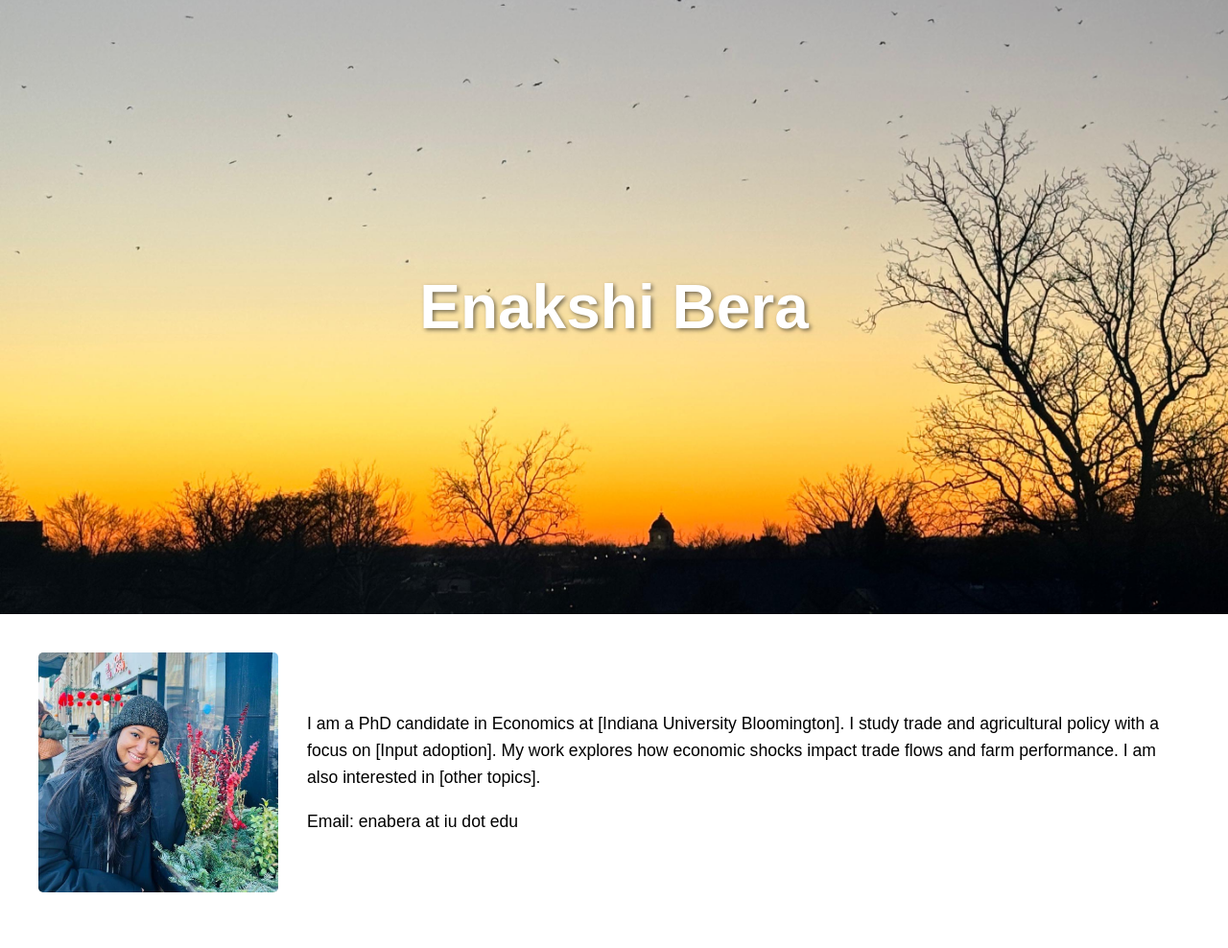
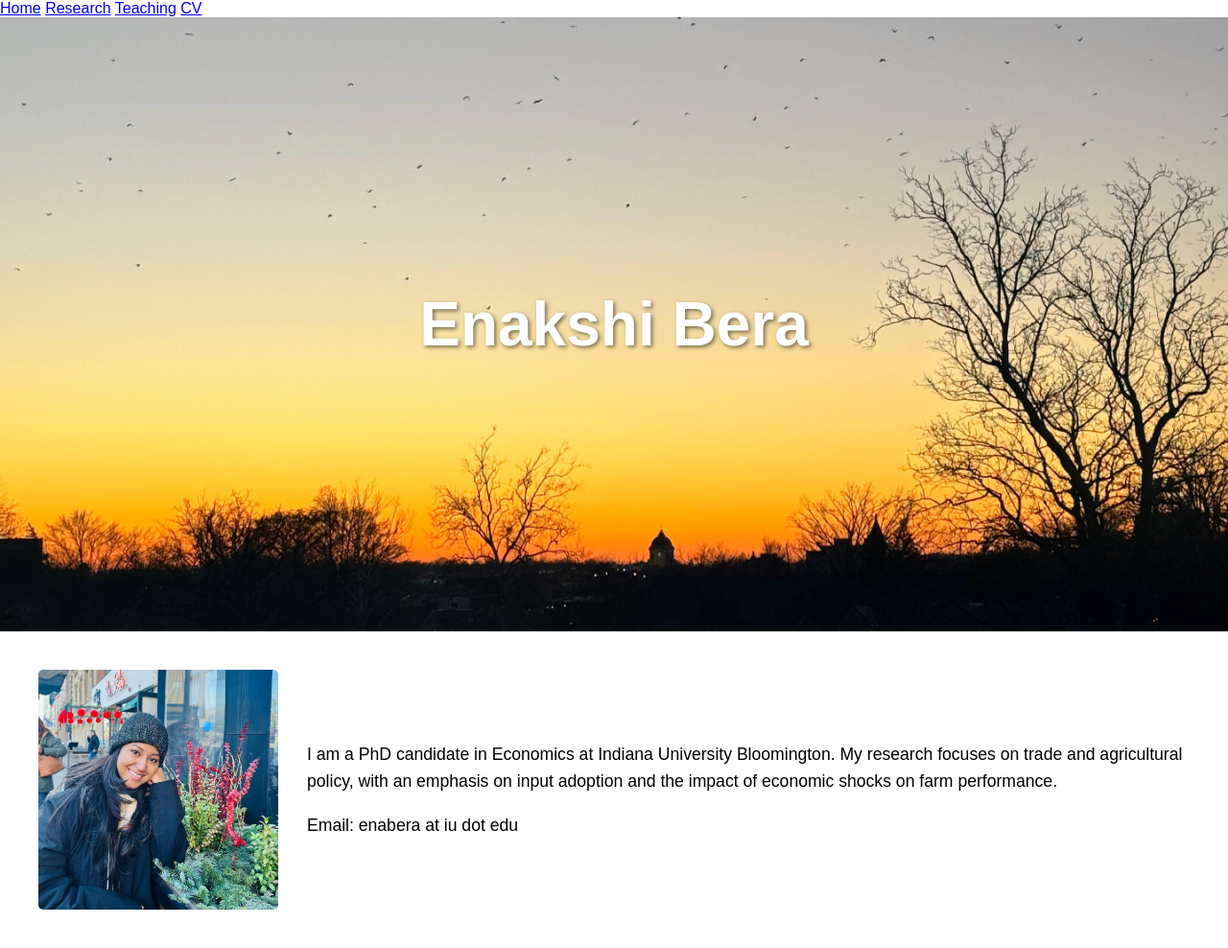
Before and after one commit to EnakshiBera/enabera.github.io, a plain HTML site: page index.html in a window 1280 px wide. Shown: the whole page at 96% size. Drawn offline with Linux system fonts and the light colour scheme.

Commit message:
index.html

```diff
--- a/index.html
+++ b/index.html
@@ -7,22 +7,26 @@
 </head>
 <body>
 
-<!-- Hero Section -->
-<section class="hero">
+<nav>
+  <a href="index.html">Home</a>
+  <a href="research.html">Research</a>
+  <a href="teaching.html">Teaching</a>
+  <a href="vita.html">CV</a>
+</nav>
+
+<header class="hero">
   <h1>Enakshi Bera</h1>
-</section>
+</header>
 
-
-<!-- Bio Section -->
-<section class="bio">
+<main class="bio">
   <div class="bio-container">
-    <img src="enakshi_new.jpg" alt="enakshi_new.jpg" class="bio-photo">
+    <img src="enakshi_new.jpg" alt="Enakshi Bera" class="bio-photo">
     <div class="bio-text">
-      <p>I am a PhD candidate in Economics at [Indiana University Bloomington]. I study trade and agricultural policy with a focus on [Input adoption]. My work explores how economic shocks impact trade flows and farm performance. I am also interested in [other topics].</p>
+      <p>I am a PhD candidate in Economics at Indiana University Bloomington. My research focuses on trade and agricultural policy, with an emphasis on input adoption and the impact of economic shocks on farm performance.</p>
       <p>Email: enabera at iu dot edu</p>
     </div>
   </div>
-</section>
+</main>
 
 </body>
 </html>
```
